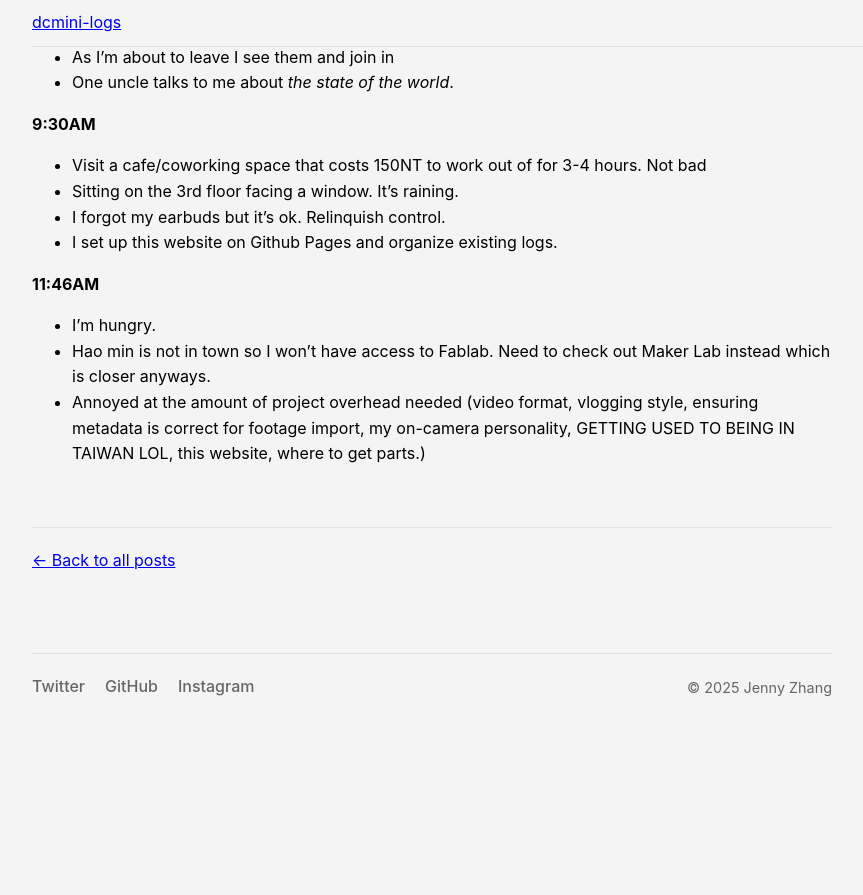
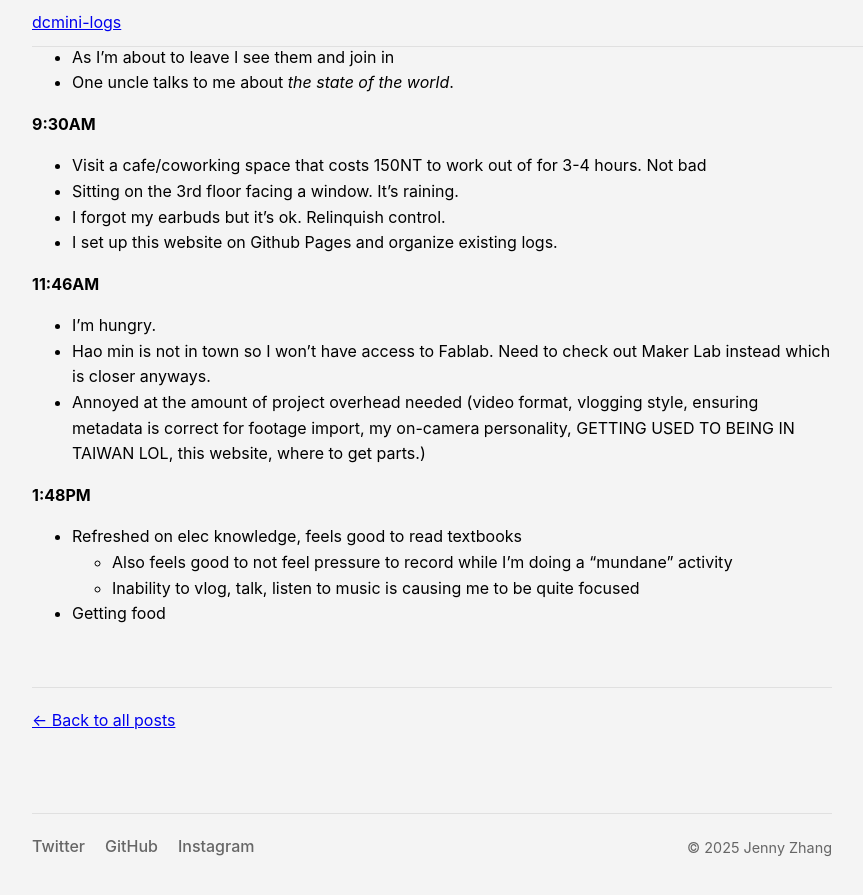
Before and after one commit to cowjuh/dcmini-logs, a Jekyll site: the page built from _posts/2025-07-07-It's supposed to rain.md, in a window 1280 px wide and 900 px high, scrolled down 563 px. Shown: the top 895 px of the window, without its empty margins (208-1071 px from the left). Built offline with Jekyll 4.4.1, drawn with Linux system fonts in a browser that asks for light colours; before the commit the page ends 1303 px from its top, so only the background shows below that.

Commit message:
Update 2025-07-07-It's supposed to rain.md

```diff
--- a/_posts/2025-07-07-It's supposed to rain.md
+++ b/_posts/2025-07-07-It's supposed to rain.md
@@ -32,3 +32,9 @@ excerpt: "wip"
 - I'm hungry.
 - Hao min is not in town so I won't have access to Fablab. Need to check out Maker Lab instead which is closer anyways.
 - Annoyed at the amount of project overhead needed (video format, vlogging style, ensuring metadata is correct for footage import, my on-camera personality, GETTING USED TO BEING IN TAIWAN LOL, this website, where to get parts.)
+
+**1:48PM**
+- Refreshed on elec knowledge, feels good to read textbooks
+    - Also feels good to not feel pressure to record while I'm doing a "mundane" activity
+    - Inability to vlog, talk, listen to music is causing me to be quite focused
+- Getting food
```
